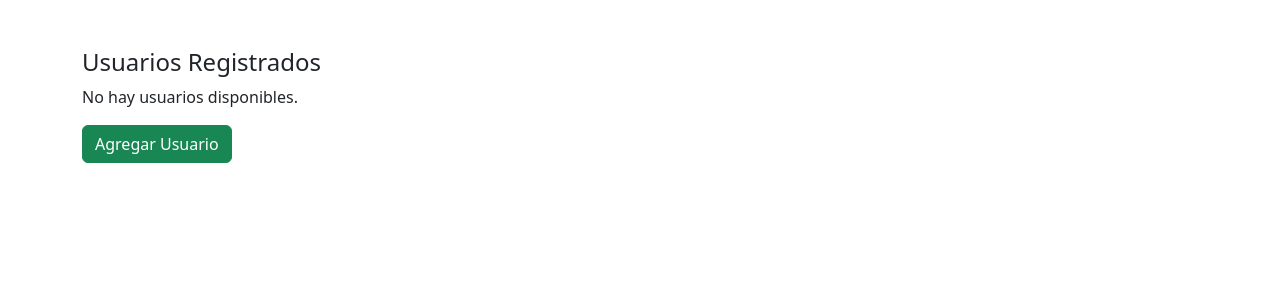
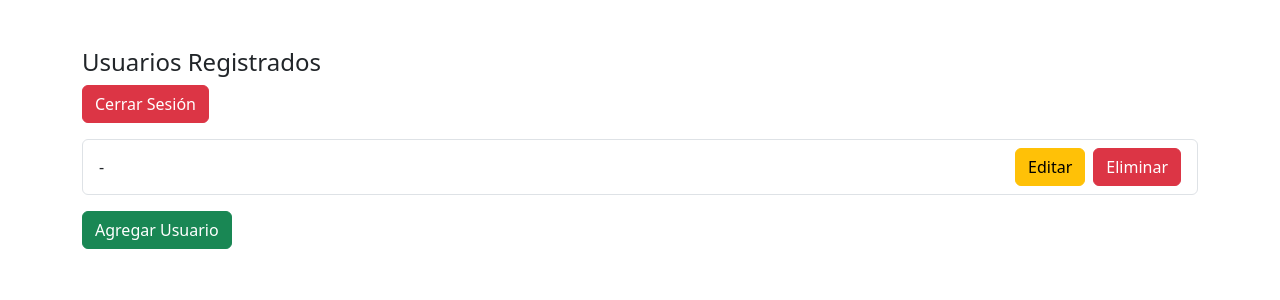
Before and after one commit to Jacobsin12/damija, a React (Create React App) app: page /home in a window 1280 px wide. Shown: the top 300 px of the page. Built offline with nearby package versions, Linux system fonts and the light colour scheme; sample sign-in values are in the browser's storage.

Commit message:
Implementacion de redirección segura7

```diff
--- a/src/screens/Home.js
+++ b/src/screens/Home.js
@@ -1,45 +1,54 @@
-import React, { useState } from 'react';
-import { useLocation } from 'react-router-dom';
+import React, { useState, useEffect } from 'react';
+import { useNavigate } from 'react-router-dom';
 import { Button, ListGroup, Modal, Form } from 'react-bootstrap';
 
 const Home = () => {
-  const location = useLocation();
-  const { users } = location.state || {}; // Recibir los usuarios desde el navigate
-
+  const navigate = useNavigate();
+  const [users, setUsers] = useState([]);
   const [showAddModal, setShowAddModal] = useState(false);
   const [newUser, setNewUser] = useState({ nombre: '', correo: '' });
   const [error, setError] = useState('');
 
-  // Función para manejar el agregar usuario
+  // Verificar si el usuario está autenticado al cargar la página
+  useEffect(() => {
+    const user = localStorage.getItem('user');
+    if (!user) {
+      navigate('/'); // Redirigir al login si no hay usuario autenticado
+    } else {
+      setUsers([JSON.parse(user)]); // Si está autenticado, obtener los datos del usuario
+    }
+  }, [navigate]);
+
   const handleAddUser = () => {
     if (!newUser.nombre || !newUser.correo) {
       setError('Todos los campos son obligatorios');
       return;
     }
-    // Lógica para agregar el usuario a la lista
-    // Por ejemplo, actualizar el estado de usuarios (si fuera un estado de backend)
     console.log('Nuevo usuario agregado:', newUser);
     setShowAddModal(false);
     setNewUser({ nombre: '', correo: '' });
   };
 
-  // Función para eliminar un usuario
   const handleDeleteUser = (userId) => {
-    // Lógica para eliminar al usuario (actualización en el backend o estado)
     console.log('Eliminar usuario con id:', userId);
   };
 
-  // Función para editar un usuario
   const handleEditUser = (userId) => {
-    // Lógica para editar el usuario (actualización en el backend o estado)
     console.log('Editar usuario con id:', userId);
+  };
+
+  const handleLogout = () => {
+    localStorage.removeItem('user'); // Eliminar el usuario del localStorage
+    navigate('/'); // Redirigir al login
   };
 
   return (
     <div className="container mt-5">
       <h4>Usuarios Registrados</h4>
+      <Button variant="danger" onClick={handleLogout} className="mb-3">
+        Cerrar Sesión
+      </Button>
 
-      {/* Lista de usuarios */}
       {users ? (
         <ListGroup>
           {users.map((user) => (
@@ -69,14 +78,12 @@ const Home = () => {
         <p>No hay usuarios disponibles.</p>
       )}
 
-      {/* Botón para agregar un nuevo usuario */}
       <div className="mt-3">
         <Button variant="success" onClick={() => setShowAddModal(true)}>
           Agregar Usuario
         </Button>
       </div>
 
-      {/* Modal para agregar un nuevo usuario */}
       <Modal show={showAddModal} onHide={() => setShowAddModal(false)}>
         <Modal.Header closeButton>
           <Modal.Title>Agregar Nuevo Usuario</Modal.Title>
--- a/src/screens/Login.js
+++ b/src/screens/Login.js
@@ -24,6 +24,9 @@ const Login = () => {
       if (!data.success) {
         throw new Error(data.message);
       }
+
+      // Guardar el estado de autenticación en el localStorage
+      localStorage.setItem('user', JSON.stringify(data.users[0])); // Suponiendo que data.users[0] es el usuario autenticado
 
       console.log('Usuarios:', data.users);
       navigate('/home', { state: { users: data.users } });
```
